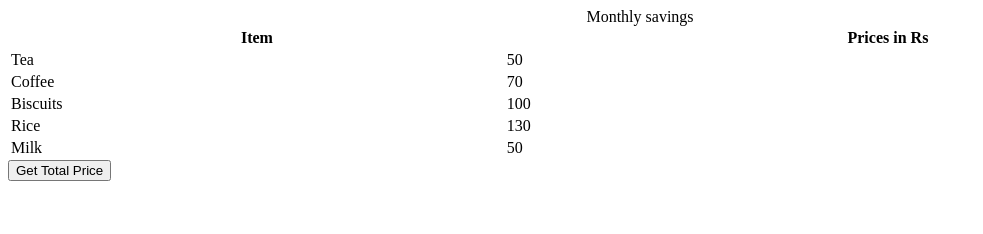
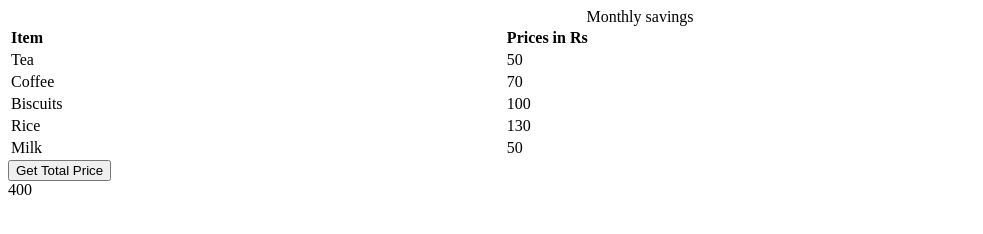
Before and after one commit to acciojob/grofers-checkout-RitankJaikar, a website: page main.html in a window 1280 px wide. Both pictures are taken after a click on the button "Get Total Price". Shown: the whole page, without its empty margins (0-983 px from the left). Drawn offline with Linux system fonts and the light colour scheme.

Commit message:
created a submission

```diff
--- a/script.js
+++ b/script.js
@@ -3,8 +3,15 @@ getSumBtn.append("Get Total Price");
 document.body.appendChild(getSumBtn);
 
 const getSum = () => {
-//Add your code here
-
+	//Add your code here
+	const allPrice= document.querySelectorAll(".price");
+	let sum= 0;
+	allPrice.forEach(price => {
+		sum+=parseInt(price.innerText);
+	})
+	const total = document.createElement("div");
+	total.innerText= sum;
+	document.body.appendChild(total);
 };
 
 getSumBtn.addEventListener("click", getSum);
--- a/styles.css
+++ b/styles.css
@@ -1,2 +1,5 @@
 
 /* Your CSS Code here. */
+table {
+	text-align: left;
+}
```
